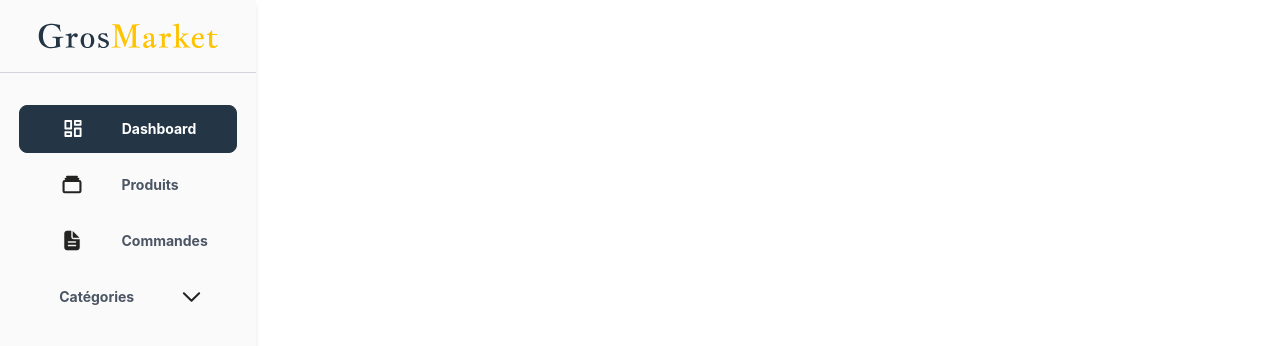
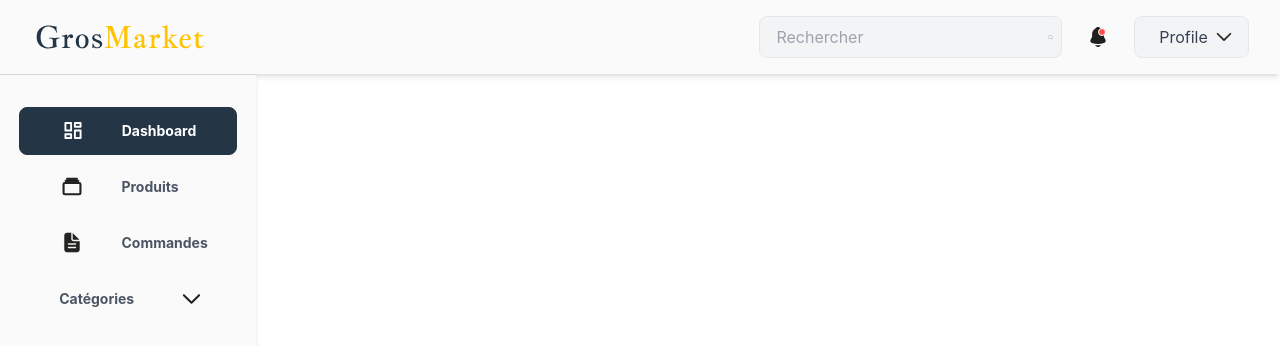
Before and after one commit to HidayatHadjam/Stage, a React (Create React App) app: page / in a window 1280 px wide. Shown: the top 346 px of the page. Built offline with nearby package versions, Linux system fonts and the light colour scheme.

Commit message:
sidebar + hrader

```diff
--- a/src/App.js
+++ b/src/App.js
@@ -7,6 +7,8 @@ import Produits from './Components/Produits';
 import Landing from './Components/Landing';
 import Offres from './Components/Offres';
 import SideBar from './Components/SideBar';
+import Header from './Components/Header';
+
 function App() {
   const [selectedCategory, setSelectedCategory] = useState('');
   const [searchTerm, setSearchTerm] = useState('');
@@ -27,6 +29,7 @@ function App() {
       <Produits selectedCategory={selectedCategory} searchTerm={searchTerm} />
       < Offres/>
       <Footer /> */}
+      <Header/>
       <SideBar/>
     </div>
   );
--- /dev/null
+++ b/src/Components/Header.jsx
@@ -0,0 +1,44 @@
+import React from 'react';
+import GrosMaket from "../Images/GrosMarket_dark_v.svg";
+import SearchIcon from '../Images/search_fournisseur.svg';
+import ProfileIcon from '../Images/Ctegories.svg';
+import NotificationIcon from '../Images/notification.svg'; // Assurez-vous que ce chemin est correct
+
+const Header = () => {
+    return (
+        <header className="flex items-center justify-between p-4 bg-[#FAFAFA] shadow-md">
+            {/* Logo */}
+            <div className="flex items-center">
+                <img src={GrosMaket} alt="Logo" className="h-10 w-[55%] ml-5" />
+            </div>
+
+            {/* Conteneur pour la barre de recherche, les notifications et le profil */}
+            <div className="flex items-center space-x-4">
+                {/* Barre de recherche */}
+                <div className="flex items-center border rounded-lg bg-gray-100 w-[60%] max-w-md">
+                    <input
+                        type="text"
+                        placeholder="Rechercher"
+                        className="flex-1 px-4 py-2 border-none bg-transparent outline-none text-gray-700"
+                    />
+                    <button className="p-2">
+                        <img src={SearchIcon} alt="Search" className="h-5 w-5 text-gray-500" />
+                    </button>
+                </div>
+
+                {/* Notifications */}
+                <button className="p-2">
+                    <img src={NotificationIcon} alt="Notifications" className="h-6 w-6 text-gray-500" />
+                </button>
+
+                {/* Profil */}
+                <button className="flex items-center px-4 py-2 border rounded-lg bg-gray-100 text-gray-700 hover:bg-gray-200">
+                    <span className="ml-2">Profile</span>
+                    <img src={ProfileIcon} alt="Profile" className="h-6 w-4 text-gray-500 ml-2" />
+                </button>
+            </div>
+        </header>
+    );
+};
+
+export default Header;
--- a/src/Components/SideBar.jsx
+++ b/src/Components/SideBar.jsx
@@ -11,10 +11,6 @@ const SideBar = () => {
 
     return (
         <div className="flex flex-col h-screen w-64 bg-[#FAFAFA] shadow-md">
-            <div className="flex items-center justify-center p-4">
-                <img src={GrosMaket} alt="Logo" className="h-10 w-[80%]" />
-            </div>
-
             <div className="border-t border-gray-300">
             </div>
 
@@ -72,7 +68,7 @@ const SideBar = () => {
                             <img
                                 src={Categories}
                                 alt="categories"
-                                className={`h-4 w-[10%] ${activeLink === 'categories' ? 'text-white' : 'text-black'}`}
+                                className={`h- w-[10%] ${activeLink === 'categories' ? 'text-white' : 'text-black'}`}
                             />
                         </a>
                     </li>
```
Also changed, not shown: src/Images/notification.svg (added), src/Images/search_fournisseur.svg (added).
